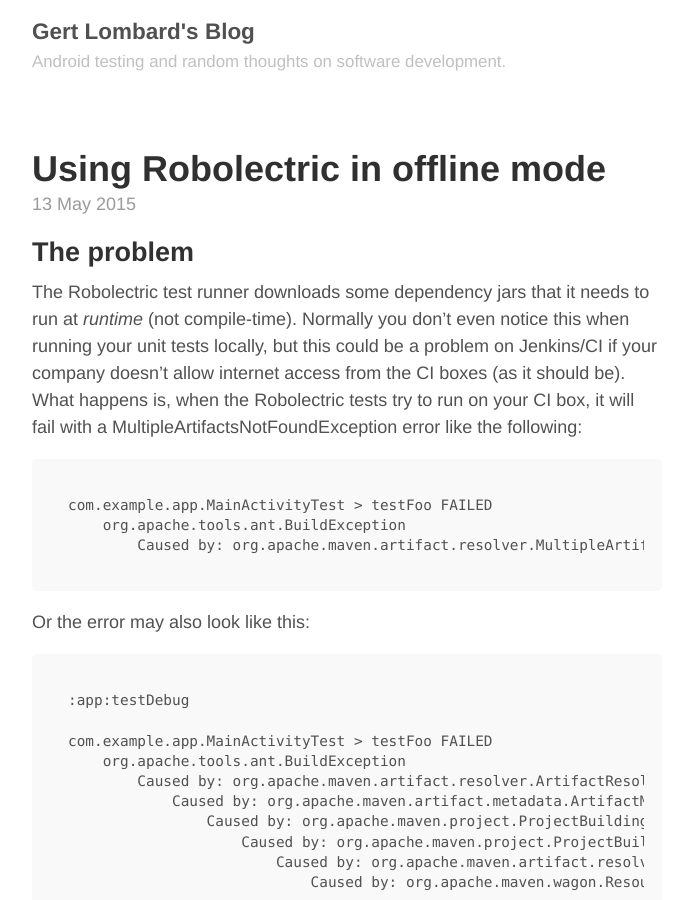
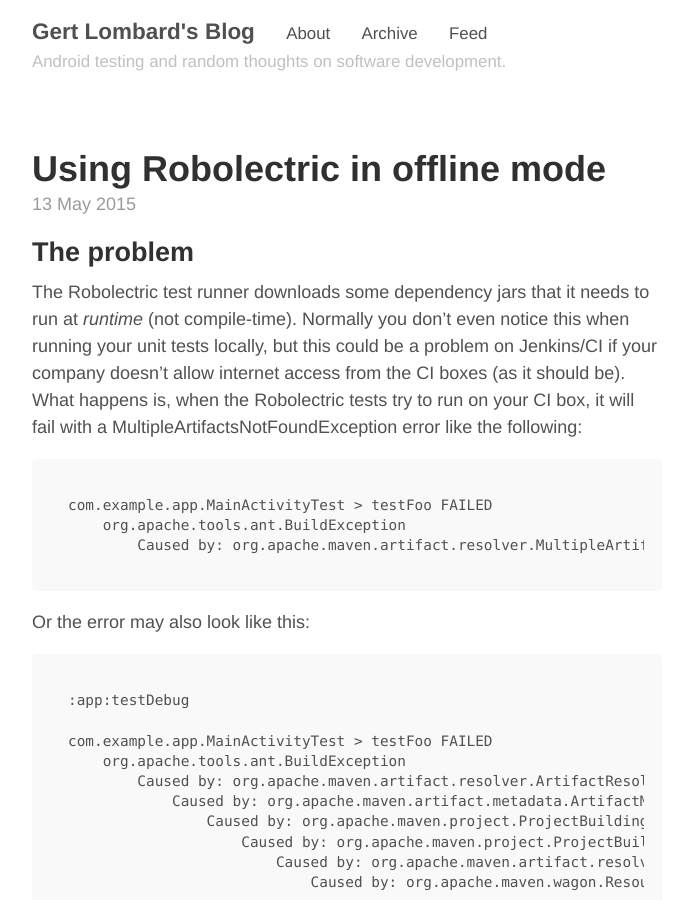
Before and after one commit to glombard/glombard.github.io, a Jekyll site: the page built from index.html, in a window 1280 px wide and 900 px high. Shown: the whole window, without its empty margins (293-981 px from the left). Built offline with Jekyll 4.4.1, drawn with Linux system fonts in a browser that asks for light colours; the list of posts is cut into pages by our own code.

```diff
--- a/_config.yml
+++ b/_config.yml
@@ -6,7 +6,7 @@ baseurl: http://codeblast.com
 github:
   repo: https://github.com/glombard/glombard.github.io
 highlighter: pygments
-pages:
+links:
   About: /about
   Archive: /archive
   Feed: /atom.xml
--- a/_includes/menu.html
+++ b/_includes/menu.html
@@ -1,4 +1,4 @@
-{% for page in site.pages %}
+{% for link in site.links %}
   &nbsp;&nbsp;&nbsp;
-  <small><a href="{{ page[1] }}">{{ page[0] }}</a></small>
+  <small><a href="{{ link[1] }}">{{ link[0] }}</a></small>
 {% endfor %}
```
